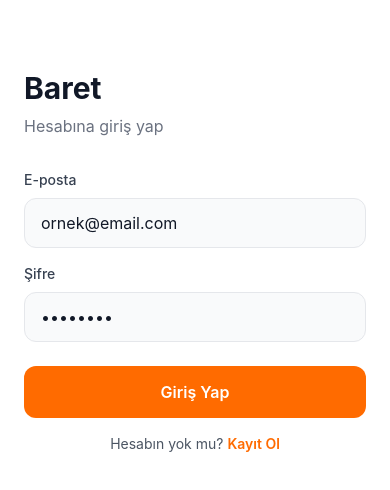
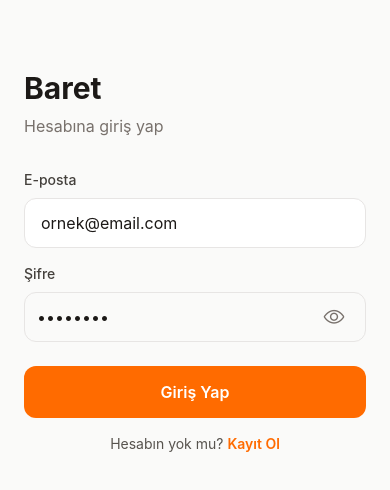
Before and after one commit to Faruk-T/baret, a React Native app: screen / in a window 390 px wide. Shown: the part 192-682 px from the top of the page. Built offline with nearby package versions, Linux system fonts and the light colour scheme; no server answers.

Commit message:
feat: add password visibility toggle on auth screens Login and register previously used secureTextEntry with no way to verify typed passwords. Added a reusable PasswordField with an eye icon toggle so buyers and sellers can show or hide the password while signing in or creating an account.

```diff
--- /dev/null
+++ b/src/components/auth/PasswordField.tsx
@@ -0,0 +1,43 @@
+import { useState } from 'react';
+import { Pressable, Text, TextInput, View, type TextInputProps } from 'react-native';
+import { Ionicons } from '@expo/vector-icons';
+
+type Props = Omit<TextInputProps, 'secureTextEntry'> & {
+  label: string;
+};
+
+/**
+ * Password field with show/hide eye toggle for login & register.
+ */
+export function PasswordField({ label, ...rest }: Props) {
+  const [visible, setVisible] = useState(false);
+
+  return (
+    <View className="mb-6">
+      <Text className="mb-2 text-sm font-medium text-stone-700">{label}</Text>
+      <View className="flex-row items-center rounded-xl border border-stone-200 bg-stone-50 px-3">
+        <TextInput
+          className="flex-1 py-3 pr-2 text-base text-stone-900"
+          secureTextEntry={!visible}
+          autoCapitalize="none"
+          autoCorrect={false}
+          textContentType="password"
+          {...rest}
+        />
+        <Pressable
+          accessibilityRole="button"
+          accessibilityLabel={visible ? 'Şifreyi gizle' : 'Şifreyi göster'}
+          hitSlop={8}
+          onPress={() => setVisible((v) => !v)}
+          className="p-2"
+        >
+          <Ionicons
+            name={visible ? 'eye-off-outline' : 'eye-outline'}
+            size={22}
+            color="#78716c"
+          />
+        </Pressable>
+      </View>
+    </View>
+  );
+}
--- a/src/screens/auth/LoginScreen.tsx
+++ b/src/screens/auth/LoginScreen.tsx
@@ -12,6 +12,7 @@ import {
 import type { NativeStackNavigationProp } from '@react-navigation/native-stack';
 import { useNavigation } from '@react-navigation/native';
 
+import { PasswordField } from '../../components/auth/PasswordField';
 import { useAuth } from '../../context/AuthContext';
 import type { AuthStackParamList } from '../../types/navigation.types';
 
@@ -44,16 +45,16 @@ export function LoginScreen() {
 
   return (
     <KeyboardAvoidingView
-      className="flex-1 bg-white"
+      className="flex-1 bg-stone-50"
       behavior={Platform.OS === 'ios' ? 'padding' : undefined}
     >
       <View className="flex-1 justify-center px-6">
-        <Text className="mb-2 text-3xl font-bold text-gray-900">Baret</Text>
-        <Text className="mb-8 text-base text-gray-500">Hesabına giriş yap</Text>
+        <Text className="mb-2 text-3xl font-bold text-stone-900">Baret</Text>
+        <Text className="mb-8 text-base text-stone-500">Hesabına giriş yap</Text>
 
-        <Text className="mb-2 text-sm font-medium text-gray-700">E-posta</Text>
+        <Text className="mb-2 text-sm font-medium text-stone-700">E-posta</Text>
         <TextInput
-          className="mb-4 rounded-xl border border-gray-200 bg-gray-50 px-4 py-3 text-base text-gray-900"
+          className="mb-4 rounded-xl border border-stone-200 bg-white px-4 py-3 text-base text-stone-900"
           autoCapitalize="none"
           keyboardType="email-address"
           placeholder="ornek@email.com"
@@ -61,10 +62,8 @@ export function LoginScreen() {
           onChangeText={setEmail}
         />
 
-        <Text className="mb-2 text-sm font-medium text-gray-700">Şifre</Text>
-        <TextInput
-          className="mb-6 rounded-xl border border-gray-200 bg-gray-50 px-4 py-3 text-base text-gray-900"
-          secureTextEntry
+        <PasswordField
+          label="Şifre"
           placeholder="••••••••"
           value={password}
           onChangeText={setPassword}
@@ -73,7 +72,7 @@ export function LoginScreen() {
         <Pressable
           className={`mb-4 items-center rounded-xl bg-brand py-3.5 ${isSubmitting ? 'opacity-70' : ''}`}
           disabled={isSubmitting}
-          onPress={handleLogin}
+          onPress={() => void handleLogin()}
         >
           {isSubmitting ? (
             <ActivityIndicator color="#fff" />
@@ -83,7 +82,7 @@ export function LoginScreen() {
         </Pressable>
 
         <Pressable onPress={() => navigation.navigate('RoleSelect')}>
-          <Text className="text-center text-sm text-gray-600">
+          <Text className="text-center text-sm text-stone-600">
             Hesabın yok mu? <Text className="font-semibold text-brand">Kayıt Ol</Text>
           </Text>
         </Pressable>
--- a/src/screens/auth/RegisterScreen.tsx
+++ b/src/screens/auth/RegisterScreen.tsx
@@ -11,6 +11,7 @@ import {
 } from 'react-native';
 import type { NativeStackScreenProps } from '@react-navigation/native-stack';
 
+import { PasswordField } from '../../components/auth/PasswordField';
 import { useAuth } from '../../context/AuthContext';
 import type { AuthStackParamList } from '../../types/navigation.types';
 
@@ -59,29 +60,29 @@ export function RegisterScreen({ navigation, route }: Props) {
 
   return (
     <KeyboardAvoidingView
-      className="flex-1 bg-white"
+      className="flex-1 bg-stone-50"
       behavior={Platform.OS === 'ios' ? 'padding' : undefined}
     >
       <View className="flex-1 justify-center px-6">
-        <Text className="mb-2 text-3xl font-bold text-gray-900">Kayıt Ol</Text>
-        <Text className="mb-2 text-base text-gray-500">
+        <Text className="mb-2 text-3xl font-bold text-stone-900">Kayıt Ol</Text>
+        <Text className="mb-2 text-base text-stone-500">
           Seçilen rol: <Text className="font-semibold text-brand">{roleLabel}</Text>
         </Text>
         <Pressable className="mb-6" onPress={() => navigation.navigate('RoleSelect')}>
-          <Text className="text-sm text-gray-500 underline">Rolü değiştir</Text>
+          <Text className="text-sm text-stone-500 underline">Rolü değiştir</Text>
         </Pressable>
 
-        <Text className="mb-2 text-sm font-medium text-gray-700">Ad Soyad</Text>
+        <Text className="mb-2 text-sm font-medium text-stone-700">Ad Soyad</Text>
         <TextInput
-          className="mb-4 rounded-xl border border-gray-200 bg-gray-50 px-4 py-3 text-base text-gray-900"
+          className="mb-4 rounded-xl border border-stone-200 bg-white px-4 py-3 text-base text-stone-900"
           placeholder="Adınız Soyadınız"
           value={fullName}
           onChangeText={setFullName}
         />
 
-        <Text className="mb-2 text-sm font-medium text-gray-700">E-posta</Text>
+        <Text className="mb-2 text-sm font-medium text-stone-700">E-posta</Text>
         <TextInput
-          className="mb-4 rounded-xl border border-gray-200 bg-gray-50 px-4 py-3 text-base text-gray-900"
+          className="mb-4 rounded-xl border border-stone-200 bg-white px-4 py-3 text-base text-stone-900"
           autoCapitalize="none"
           keyboardType="email-address"
           placeholder="ornek@email.com"
@@ -89,10 +90,8 @@ export function RegisterScreen({ navigation, route }: Props) {
           onChangeText={setEmail}
         />
 
-        <Text className="mb-2 text-sm font-medium text-gray-700">Şifre</Text>
-        <TextInput
-          className="mb-6 rounded-xl border border-gray-200 bg-gray-50 px-4 py-3 text-base text-gray-900"
-          secureTextEntry
+        <PasswordField
+          label="Şifre"
           placeholder="En az 6 karakter"
           value={password}
           onChangeText={setPassword}
@@ -101,7 +100,7 @@ export function RegisterScreen({ navigation, route }: Props) {
         <Pressable
           className={`mb-4 items-center rounded-xl bg-brand py-3.5 ${isSubmitting ? 'opacity-70' : ''}`}
           disabled={isSubmitting}
-          onPress={handleRegister}
+          onPress={() => void handleRegister()}
         >
           {isSubmitting ? (
             <ActivityIndicator color="#fff" />
@@ -111,7 +110,7 @@ export function RegisterScreen({ navigation, route }: Props) {
         </Pressable>
 
         <Pressable onPress={() => navigation.navigate('Login')}>
-          <Text className="text-center text-sm text-gray-600">
+          <Text className="text-center text-sm text-stone-600">
             Zaten hesabın var mı? <Text className="font-semibold text-brand">Giriş Yap</Text>
           </Text>
         </Pressable>
```
